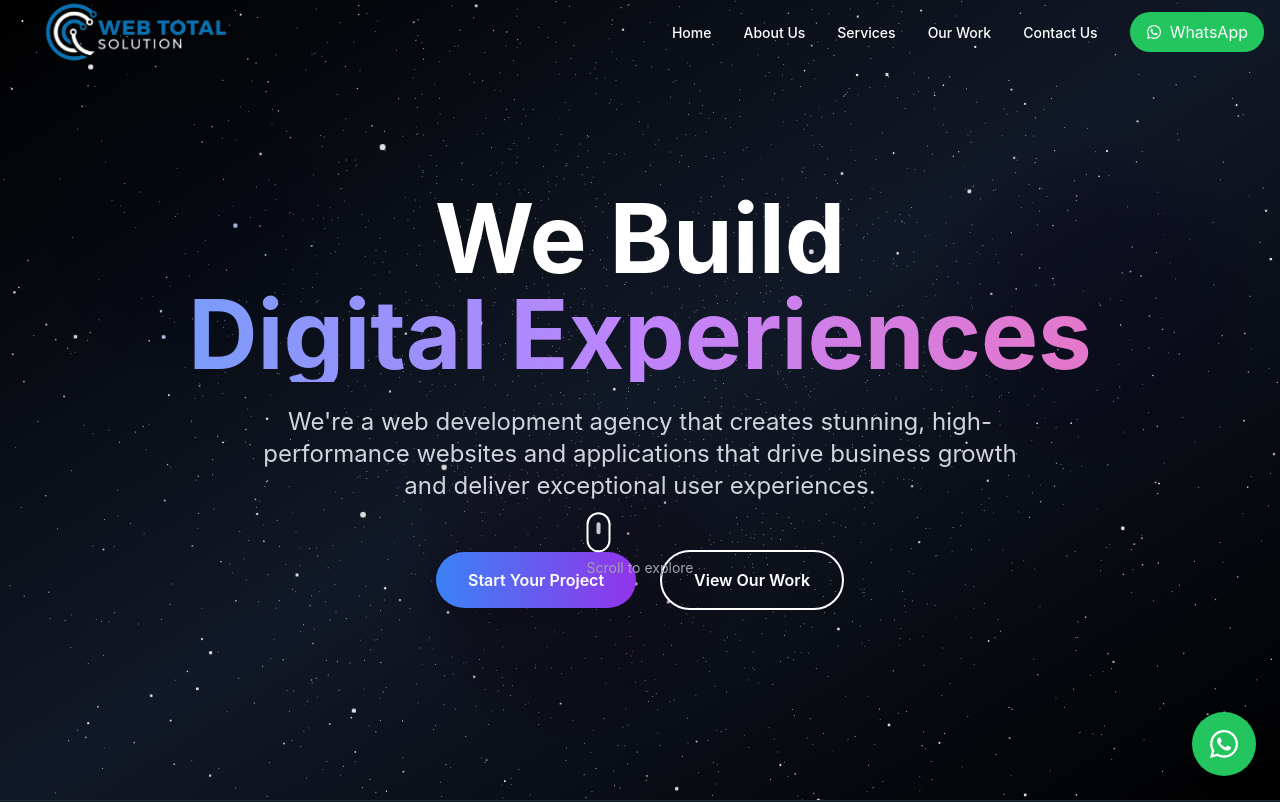
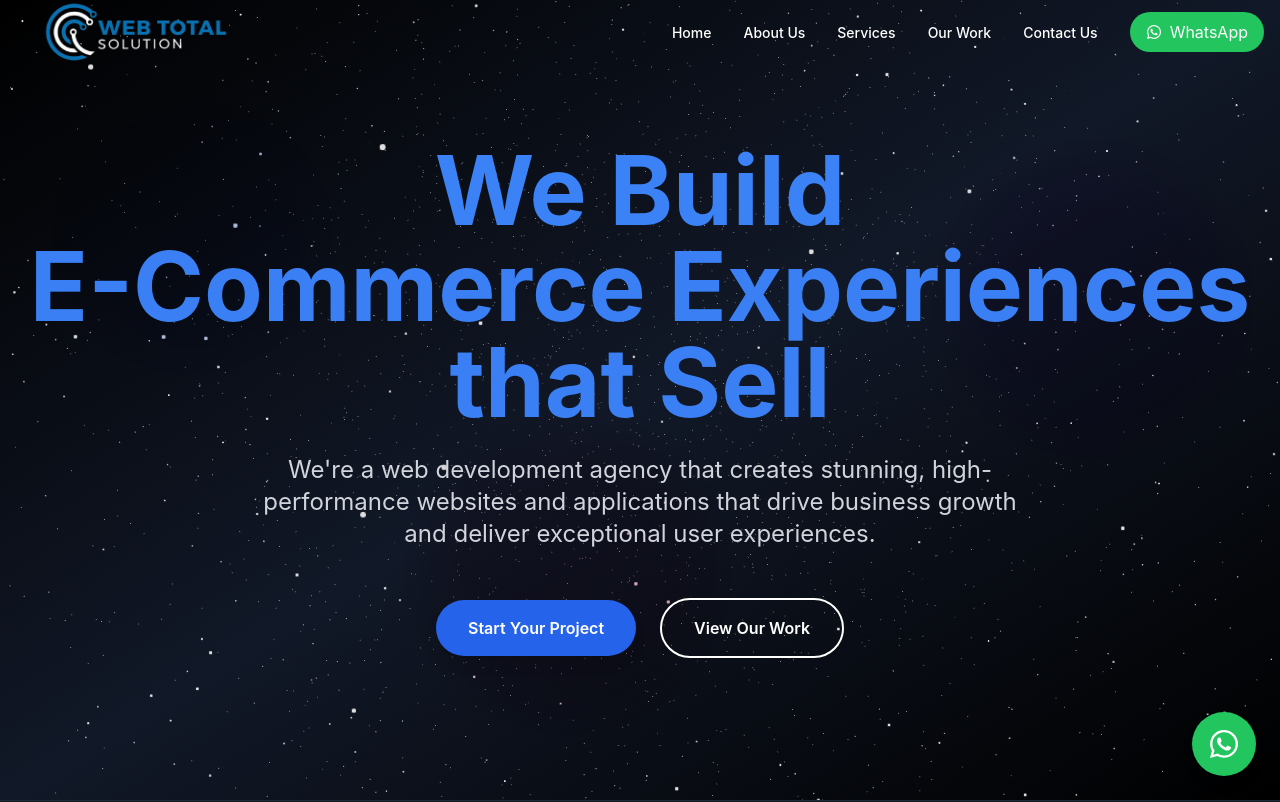
Before and after one commit to piyushthakur7/web-total-solutuion, a Next.js app: page / in a window 1280 px wide. Shown: the top 802 px of the page. Built offline with nearby package versions, Linux system fonts and the light colour scheme.

Commit message:
work on contact and hero

```diff
--- a/app/contact/page.tsx
+++ b/app/contact/page.tsx
@@ -48,7 +48,7 @@ export default function ContactPage() {
                   Send Email
                 </a>
                 <a
-                  href="tel:+919748894719"
+                  href="tel:+91 6291 519 364"
                   className="bg-gray-700 hover:bg-gray-600 text-white font-medium px-6 py-3 rounded-full transition-all duration-300 hover:scale-105 shadow-lg hover:shadow-xl w-full sm:w-auto text-center"
                 >
                   Call Us
@@ -126,8 +126,8 @@ export default function ContactPage() {
   </div>
   <h3 className="text-xl font-bold text-white mb-4">Phone</h3>
   <p className="text-gray-300">
-    +91 9748894719 <br />
-    +91 8583039357 <br />
+    +91  6291 519 364 <br />
+    {/* +91 8583039357 <br /> */}
     Mon - Fri: 9AM - 6PM <br />
     Weekend: On Call
   </p>
--- a/components/Hero.tsx
+++ b/components/Hero.tsx
@@ -1,10 +1,11 @@
 'use client';
 
-import React, { Suspense, useRef } from 'react';
-import { motion } from 'framer-motion';
+import React, { Suspense, useRef, useState, useEffect } from 'react';
+import { motion, AnimatePresence } from 'framer-motion';
 import { Canvas, useFrame } from '@react-three/fiber';
 import { Points, PointMaterial } from '@react-three/drei';
 import * as THREE from 'three';
+import Link from 'next/link';
 
 const Stars = () => {
   const ref = useRef<THREE.Points>(null!);
@@ -22,7 +23,7 @@ const Stars = () => {
     return new Float32Array(points);
   }, []);
 
-  useFrame((state) => {
+  useFrame(() => {
     ref.current.rotation.x -= 0.0005;
     ref.current.rotation.y -= 0.001;
   });
@@ -42,7 +43,29 @@ const Stars = () => {
   );
 };
 
+const taglines = [
+  'Landing Pages that Convert',
+  'E-Commerce Experiences that Sell',
+  'Web Solutions Built for Growth'
+];
+
 const Hero: React.FC = () => {
+  const [index, setIndex] = useState(0);
+
+  useEffect(() => {
+    const interval = setInterval(() => {
+      setIndex((prev) => (prev + 1) % taglines.length);
+    }, 4000);
+    return () => clearInterval(interval);
+  }, []);
+
+  const scrollToWork = () => {
+    const section = document.getElementById('our-work');
+    if (section) {
+      section.scrollIntoView({ behavior: 'smooth' });
+    }
+  };
+
   return (
     <section className="min-h-screen flex items-center justify-center relative overflow-hidden bg-gradient-to-br from-black via-gray-900 to-black">
       {/* Three.js Animated Background */}
@@ -63,20 +86,24 @@ const Hero: React.FC = () => {
 
       <div className="container mx-auto px-4 text-center relative z-10">
         <motion.h1
-          className="text-5xl md:text-7xl lg:text-8xl font-bold mb-6 leading-tight"
+          className="text-5xl md:text-7xl lg:text-8xl font-bold mb-6 leading-tight text-blue-500"
           initial={{ opacity: 0, y: 50 }}
           animate={{ opacity: 1, y: 0 }}
           transition={{ duration: 0.8, delay: 0.2 }}
         >
-          <span className="block text-white">We Build</span>
+          <span className="block">We Build</span>
+          <AnimatePresence mode="wait">
             <motion.span
-            className="block bg-gradient-to-r from-blue-400 via-purple-400 to-pink-400 bg-clip-text text-transparent"
-            initial={{ opacity: 0, scale: 0.8 }}
-            animate={{ opacity: 1, scale: 1 }}
-            transition={{ duration: 0.8, delay: 0.6 }}
+              key={index}
+              className="block"
+              initial={{ opacity: 0, y: 20 }}
+              animate={{ opacity: 1, y: 0 }}
+              exit={{ opacity: 0, y: -20 }}
+              transition={{ duration: 0.8 }}
             >
-            Digital Experiences
+              {taglines[index]}
             </motion.span>
+          </AnimatePresence>
         </motion.h1>
 
         <motion.p
@@ -95,8 +122,9 @@ const Hero: React.FC = () => {
           animate={{ opacity: 1, y: 0 }}
           transition={{ duration: 0.8, delay: 1.0 }}
         >
+          <Link href="/contact">
             <motion.button
-            className="px-8 py-4 bg-gradient-to-r from-blue-500 to-purple-600 text-white font-semibold rounded-full shadow-lg hover:shadow-xl transform transition-all duration-300"
+              className="px-8 py-4 bg-blue-600 text-white font-semibold rounded-full shadow-lg hover:shadow-xl transform transition-all duration-300"
               whileHover={{
                 scale: 1.05,
                 boxShadow: "0 25px 50px -12px rgba(59, 130, 246, 0.5)"
@@ -105,34 +133,16 @@ const Hero: React.FC = () => {
             >
               Start Your Project
             </motion.button>
+          </Link>
 
           <motion.button
             className="px-8 py-4 border-2 border-white text-white font-semibold rounded-full hover:bg-white hover:text-black transition-all duration-300"
+            onClick={scrollToWork}
             whileHover={{ scale: 1.05 }}
             whileTap={{ scale: 0.95 }}
           >
             View Our Work
           </motion.button>
-        </motion.div>
-
-        <motion.div
-          className="absolute bottom-8 left-1/2 transform -translate-x-1/2"
-          initial={{ opacity: 0 }}
-          animate={{ opacity: 1 }}
-          transition={{ duration: 0.8, delay: 1.5 }}
-        >
-          <motion.div
-            className="w-6 h-10 border-2 border-white rounded-full flex justify-center"
-            animate={{ y: [0, 10, 0] }}
-            transition={{ duration: 2, repeat: Infinity }}
-          >
-            <motion.div
-              className="w-1 h-3 bg-white rounded-full mt-2"
-              animate={{ opacity: [1, 0, 1] }}
-              transition={{ duration: 2, repeat: Infinity }}
-            />
-          </motion.div>
-          <p className="text-sm text-gray-400 mt-2">Scroll to explore</p>
         </motion.div>
       </div>
     </section>
```
Lines whose indentation alone changed are shown as unchanged.
